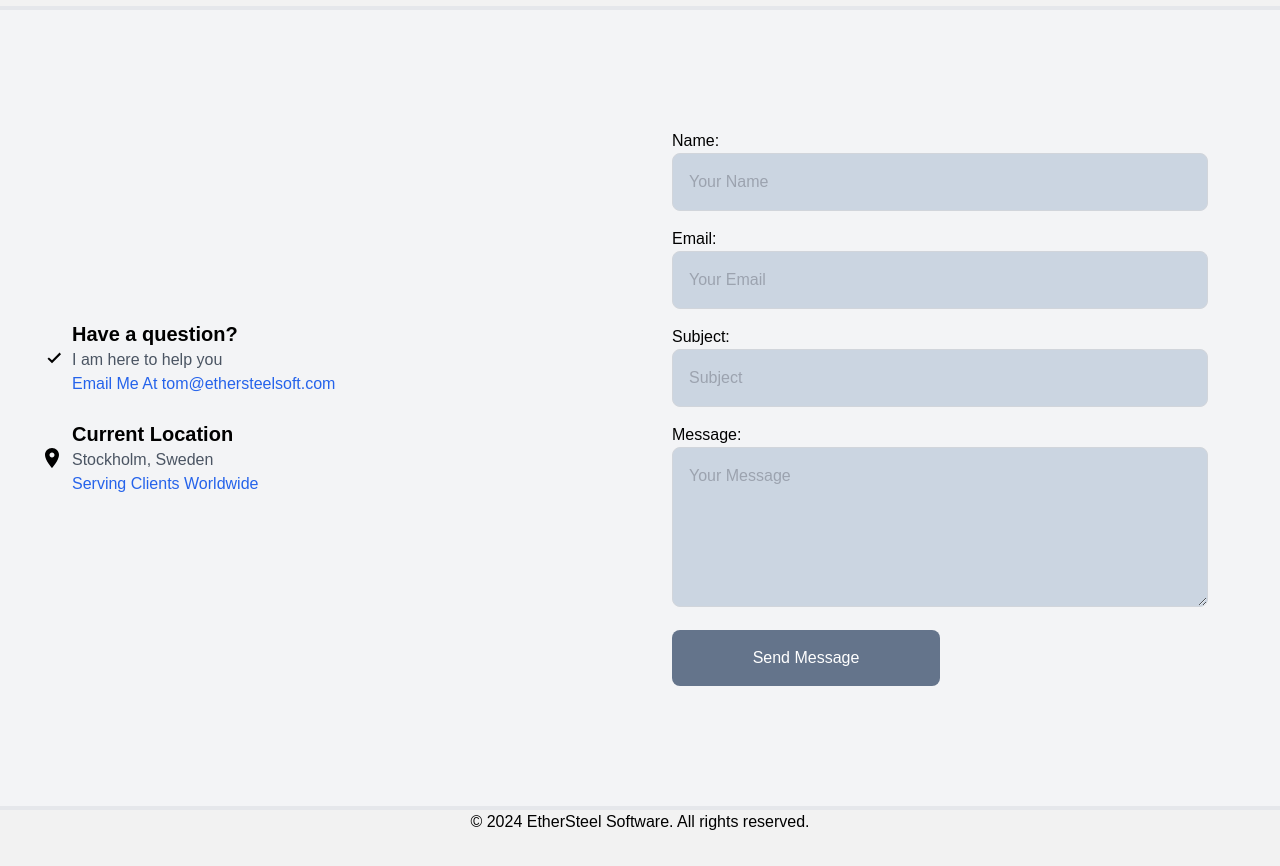
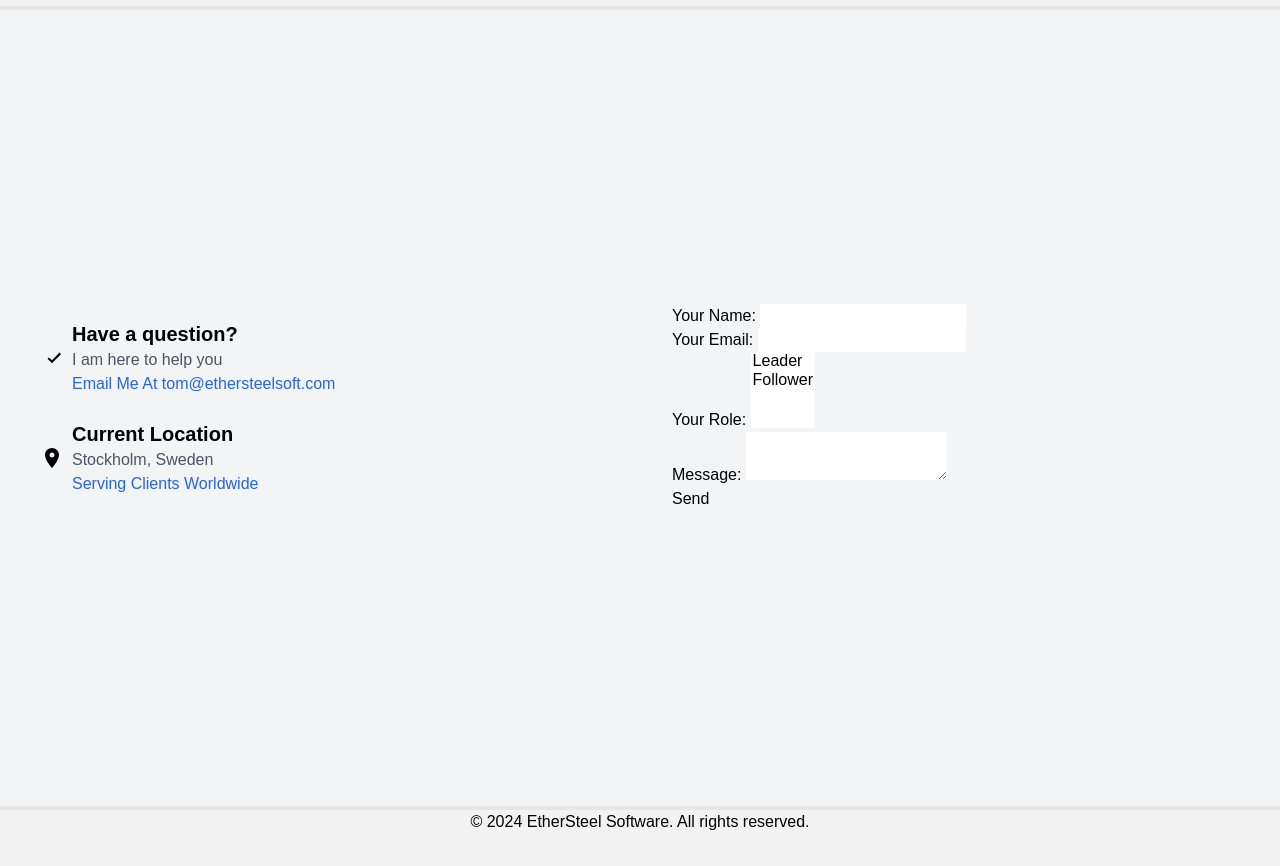
Before and after one commit to TomEder/MyPortfolio, a React (Create React App) app: page / in a window 1280 px wide. Shown: the part 5080-5946 px from the top of the page. Built offline with nearby package versions, Linux system fonts and the light colour scheme; a web font is replaced by a local one.

Commit message:
Refactor contact form in Contact component: Simplify form attributes and remove unnecessary onSubmit attribute

```diff
--- a/src/conponents/Contact/Contact.jsx
+++ b/src/conponents/Contact/Contact.jsx
@@ -39,7 +39,36 @@
 
       {/* Contact Form Section */}
       <div className="w-full lg:w-1/2 p-4 md:p-8">
-        <form
+        <form name="contact" method="POST" data-netlify="true">
+          <p>
+            <label>
+              Your Name: <input type="text" name="name" />
+            </label>
+          </p>
+          <p>
+            <label>
+              Your Email: <input type="email" name="email" />
+            </label>
+          </p>
+          <p>
+            <label>
+              Your Role:{" "}
+              <select name="role[]" multiple>
+                <option value="leader">Leader</option>
+                <option value="follower">Follower</option>
+              </select>
+            </label>
+          </p>
+          <p>
+            <label>
+              Message: <textarea name="message"></textarea>
+            </label>
+          </p>
+          <p>
+            <button type="submit">Send</button>
+          </p>
+        </form>
+        {/* <form
           name="contact v1"
           netlify
         >
@@ -98,7 +127,7 @@
               Send Message
             </button>
           </div>
-        </form>
+        </form> */}
       </div>
     </div>
   );
```
